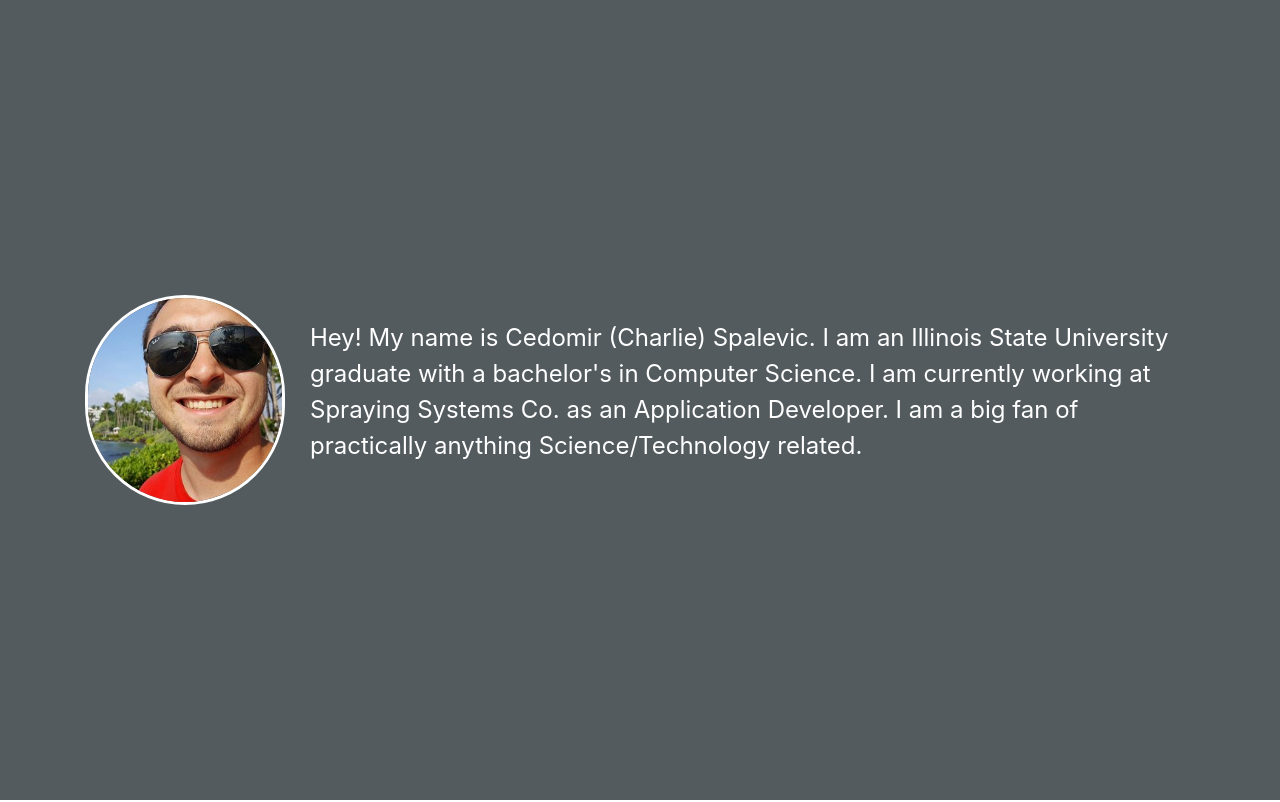
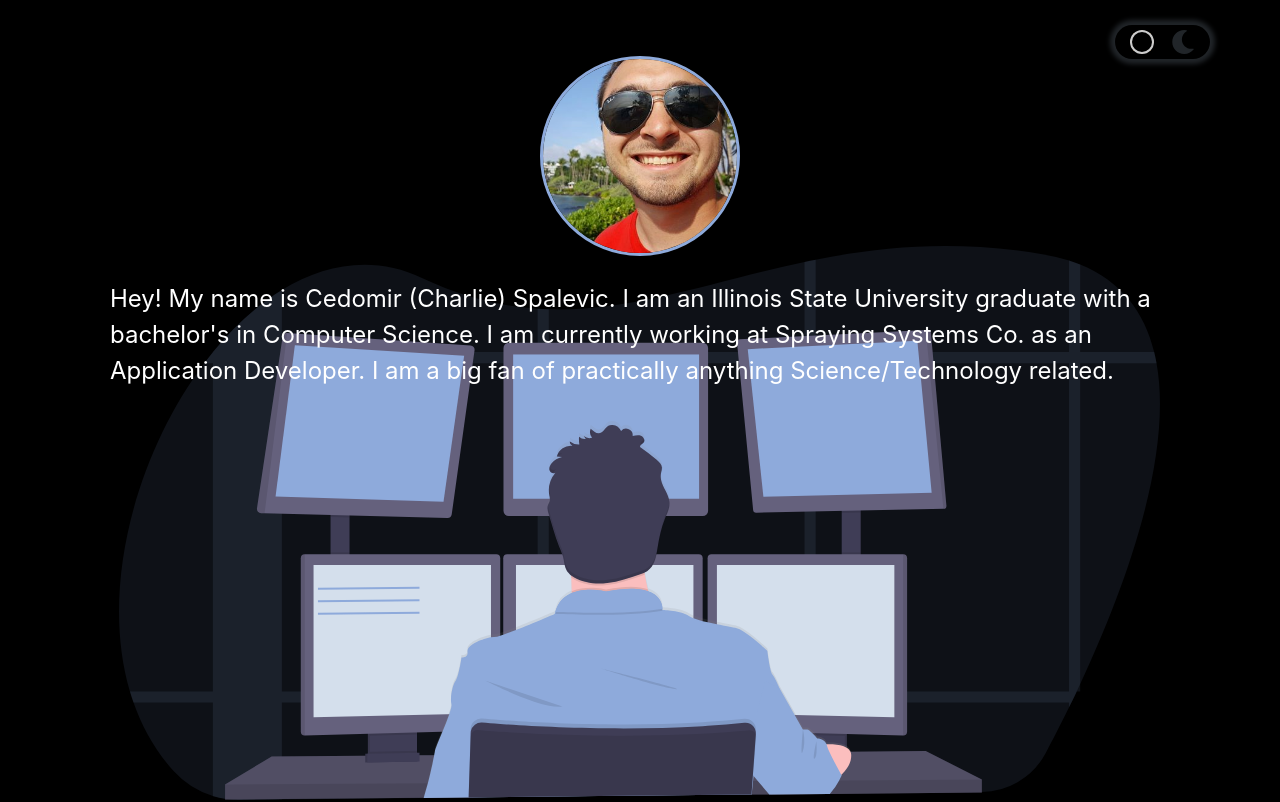
Before and after one commit to cspalevic/cedomir, a React app: page / in a window 1280 px wide. Shown: the top 802 px of the page. Built offline with nearby package versions, Linux system fonts and the light colour scheme.

Commit message:
added programming svg and theming

```diff
--- a/src/App.tsx
+++ b/src/App.tsx
@@ -1,18 +1,22 @@
-import React from 'react';
+import React, { useState } from 'react';
 import Intro from 'components/Intro';
 import Resume from 'components/Resume';
 import Footer from 'components/Footer';
 
-class App extends React.Component {
-   render() {
-      return (
-         <div>
-            <Intro />
-            <Resume />
-            <Footer />
-         </div>
-      );
-   }
+enum Theme {
+   Light,
+   Dark
+}
+
+const App: React.FC = () => {
+   const [theme, setTheme] = useState<Theme>(Theme.Dark);
+   return (
+      <main className={theme === Theme.Light ? "light-theme" : ""}>
+         <Intro onThemeToggle={() => setTheme(theme === Theme.Light ? Theme.Dark : Theme.Light)} />
+         <Resume />
+         <Footer />
+      </main>
+   )
 }
 
 export default App;
--- a/src/components/Intro.tsx
+++ b/src/components/Intro.tsx
@@ -1,12 +1,17 @@
 import React from 'react';
 import { Container } from 'react-bootstrap';
 import { myMessage, altText } from 'data/messages';
+import ThemeToggle from './ThemeToggle';
 
-class Intro extends React.Component {
-   render() {
+interface Props {
+   onThemeToggle: () => void;
+}
+
+const Intro: React.FC<Props> = (props: Props) => {
    return (
       <div className="main">
          <Container>
+            <ThemeToggle onClick={() => props.onThemeToggle()} />
             <div className="intro">
                <img alt={altText} title={altText} src="/stuff/me.jpg" />
                <p>{myMessage}</p>
@@ -15,6 +20,5 @@ class Intro extends React.Component {
       </div>
    );
 }
-}
 
 export default Intro;
--- /dev/null
+++ b/src/components/ThemeToggle.tsx
@@ -0,0 +1,20 @@
+import React from "react";
+import { FaMoon, FaSun } from 'react-icons/fa';
+
+interface Props {
+   onClick: () => void;
+}
+
+const ThemeToggle: React.FC<Props> = (props: Props) => {
+   return (
+      <div className="theme-toggle-container">
+         <div className="theme-toggle" onClick={() => props.onClick()}>
+            <div className="theme-hider"></div>
+            <FaSun size={24} className="sun-icon" />
+            <FaMoon size={24} />
+         </div>
+      </div>
+   )
+}
+
+export default ThemeToggle;
--- a/src/data/messages.ts
+++ b/src/data/messages.ts
@@ -3,4 +3,4 @@ export const myMessage: string =
    + "with a bachelor's in Computer Science. I am currently working at Spraying Systems Co. "
    + "as an Application Developer. I am a big fan of practically anything Science/Technology related. ";
 
-export const altText: string = 'That\' me in Hawaii';
+export const altText: string = 'That\'s me in Hawaii';
--- a/src/index.css
+++ b/src/index.css
@@ -4,6 +4,8 @@
    --gray: #ccc;
    --darkGray: #535b5f;
    --blue: #8eaadb;
+   --lightOrange: #FBE8CC;
+   --orange: #FBBD5F;
 }
 * {
    font-size: 16px;
@@ -23,9 +25,15 @@ body {
   -webkit-font-smoothing: antialiased;
   -moz-osx-font-smoothing: grayscale;
 }
+main {
+   background: var(--black);
+}
 code {
   font-family: source-code-pro, Menlo, Monaco, Consolas, 'Courier New',
     monospace;
+}
+h1 {
+   color: var(--white);
 }
 h2 {
    background: var(--blue);
@@ -37,13 +45,13 @@ h3 {
    color: var(--primary);
 }
 p, span, li {
-   color: var(--darkGray);
+   color: var(--white);
 }
 span {
    font-style: italic;
 }
 footer {
-   background: var(--gray);
+   background: var(--black);
    display: flex;
    justify-content: center;
    align-items: center;
@@ -60,20 +68,53 @@ footer {
    justify-content: center;
    align-items: center;
 }
+.container {
+   position: relative;
+}
+.sun-icon {
+   color: var(--orange);
+}
+.theme-toggle-container {
+   position: absolute;
+   right: 0px;
+   top: 25px;
+   box-shadow: 0px 0px 5px 5px;
+   padding: 5px 15px;
+   border-radius: 20px;
+}
+.theme-toggle {
+   width: 65px;
+   display: flex;
+   justify-content: space-between;
+   cursor: pointer;
+}
+.theme-hider {
+   padding: 10px;
+   border-radius: 25px;
+   position: absolute;
+   transition: 0.7s;
+   background: var(--black);
+   border: 2px solid var(--gray);
+   right: 56px;
+}
 .main {
-   background: var(--darkGray);
+   background-color: var(--black);
    height: 100vh;
    width: 100%;
    display: flex;
    justify-content: center;
-   align-items: center;
+   background-image: url(/stuff/undraw_programming_2svr.svg);
+   background-repeat: no-repeat;
+   background-position: bottom;
 }
 .intro {
    display: flex;
-   justify-content: space-between;
+   flex-direction: column;
+   align-items: center;
+   padding-top: 5%;
 }
 .intro img {
-   border: 3px solid var(--white);
+   border: 3px solid var(--blue);
    border-radius: 200px;
    width: 200px;
 }
@@ -86,7 +127,7 @@ footer {
    margin: 0 20px;
 }
 .link svg {
-   color: var(--darkGray);
+   color: var(--white);
    font-size: 32px;
 }
 .resume {
@@ -107,6 +148,7 @@ footer {
 .section-body {
    padding: 15px;
    width: 100%;
+   color: var(--white);
 }
 .job {
    width: 100%;
@@ -119,10 +161,52 @@ footer {
    padding-top: 10px;
 }
 
+/** Light Theme */
+main.light-theme {
+   background: initial;
+}
+main.light-theme .theme-toggle-container {
+   box-shadow: 0px 0px 5px 5px var(--gray);
+}
+main.light-theme .theme-hider {
+   right: 14px;
+   background-color: var(--lightOrange);
+   border-color: var(--orange);
+}
+main.light-theme h1 {
+   color: initial;
+}
+main.light-theme p,
+main.light-theme span,
+main.light-theme li {
+   color: var(--darkGray);
+}
+main.light-theme .section-body {
+   color: initial;
+}
+main.light-theme footer {
+   background: var(--gray);
+}
+main.light-theme .main {
+   background-color: var(--white);
+}
+main.light-theme .intro p {
+   color: initial;
+}
+main.light-theme .link svg {
+   color: var(--darkGray);
+}
+
 @media(max-width: 992px) {
+   .main {
+      background-size: contain;
+   }
    .intro {
       flex-direction: column;
       align-items: center;
+   }
+   .intro img {
+      width: 130px;
    }
    .intro p {
       font-size: 20px;
```
Also changed, not shown: public/stuff/undraw_programming_2svr.svg (added). Lines whose indentation alone changed are shown as unchanged.
